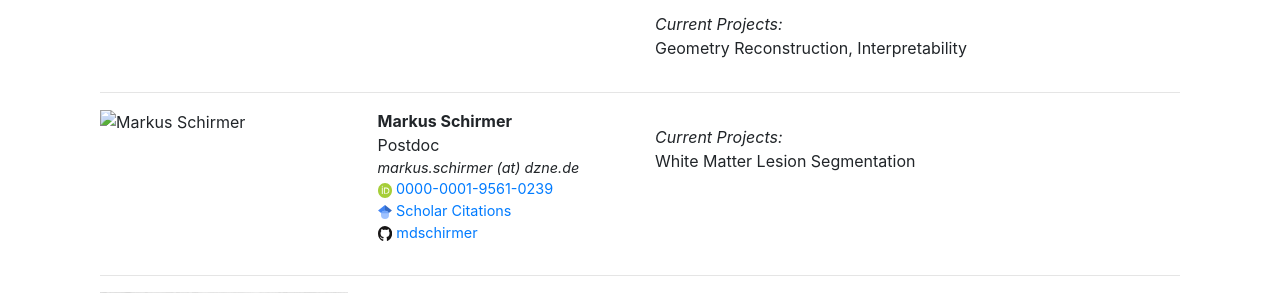
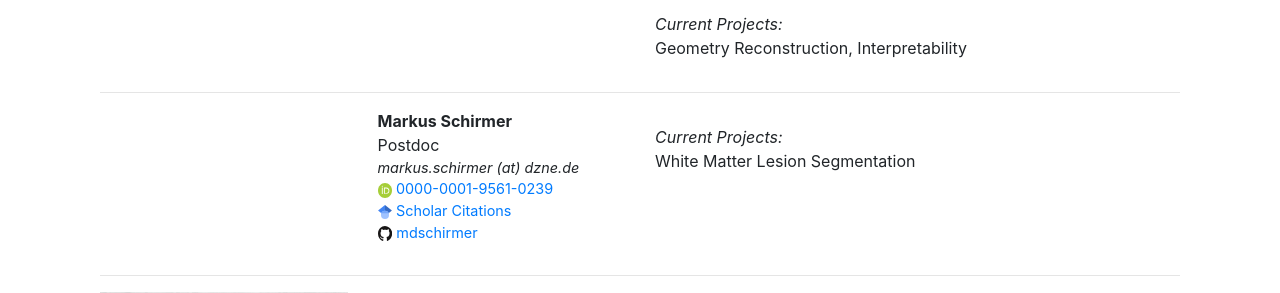
Before and after one commit to Deep-MI/Deep-MI.github.io, a Jekyll site: the page built from members/index.html, in a window 1280 px wide. Shown: the part 1547-1840 px from the top of the page. Built offline with Jekyll 4.4.1, drawn with Linux system fonts in a browser that asks for light colours; nearby versions of some CDN libraries; comment, search, counter and statistics services are not loaded.

Commit message:
check for existing image

```diff
--- a/members/index.html
+++ b/members/index.html
@@ -13,7 +13,9 @@ The DeepMI Lab welcomes people of any race, religion, national origin, gender id
 <!-- The paddingtop and margin-top edits allow anchors to link properly. -->
 <div id = "{{person.name}}" class="row" style="padding-top: 60px; margin-top: -60px;">
     <div class="col-sm-3">
+        {% if person.image %}
         <img class="img-fluid" src="{{person.image}}" {% if person.altimage %} onmouseover="this.src='{{person.altimage}}';" onmouseout="this.src='{{person.image}}';" {% endif %} alt="{{person.name}}"; width="365"; height="365"><br>
+        {% endif %}
     </div>
     <div class="col-sm-3">
         <strong>{{person.name}}</strong> <br>
```
